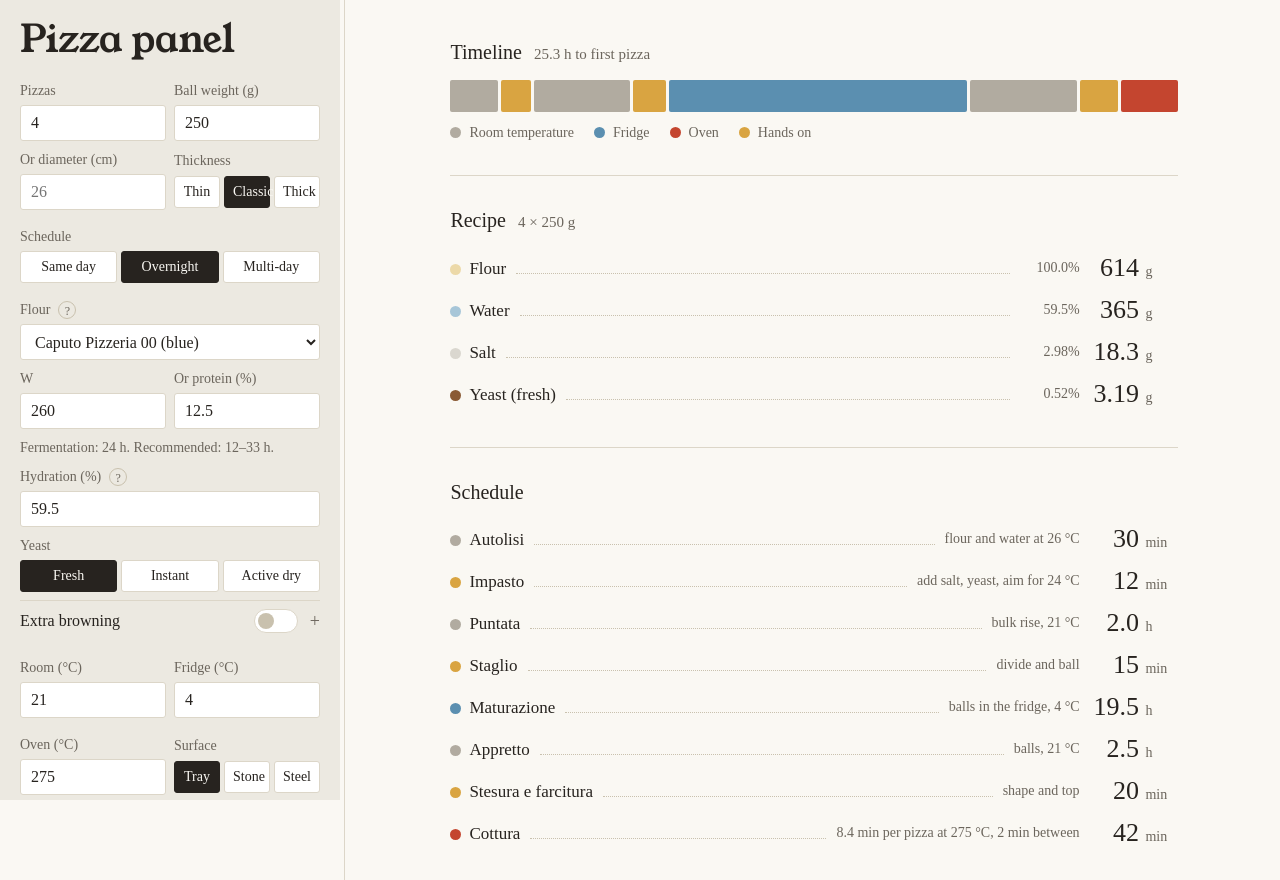
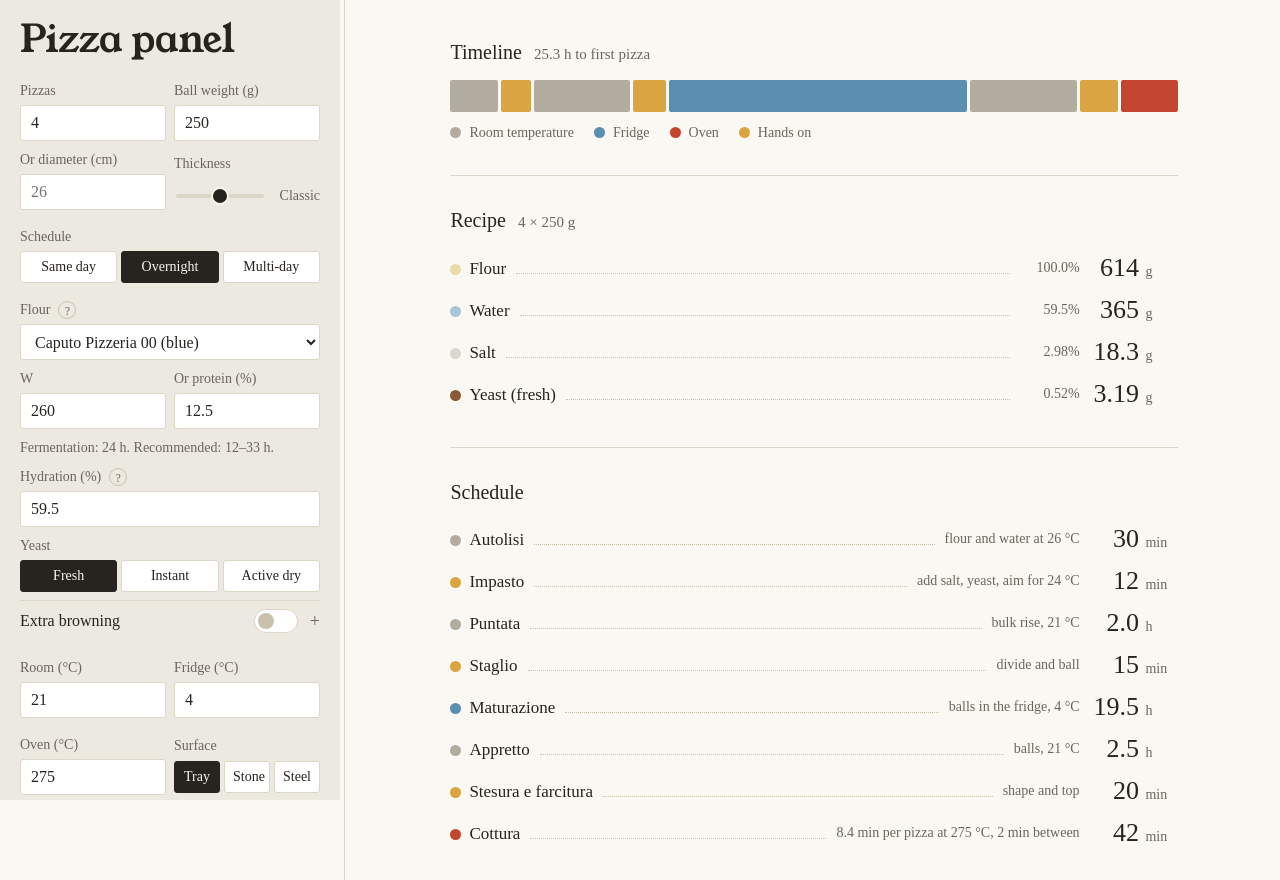
Before and after one commit to Nodo1221/Pizza-panel, a React (Vite) app: page / in a window 1280 px wide. Shown: the top 880 px of the page. Built offline with nearby package versions, Linux system fonts and the light colour scheme.

Commit message:
Replace thickness Seg with range slider

```diff
--- a/src/App.tsx
+++ b/src/App.tsx
@@ -235,7 +235,17 @@ export default function App() {
                 />
               </F>
               <Grp label="Thickness">
-                <Seg<ThickOption> value={s.thick} options={THICK_LABELS} onPick={v => set('thick', v)} />
+                <div className="slider-row">
+                  <input
+                    type="range" min={0} max={2} step={1}
+                    value={s.thick === 'light' ? 0 : s.thick === 'classic' ? 1 : 2}
+                    onChange={e => {
+                      const v = Number(e.target.value)
+                      set('thick', v === 0 ? 'light' : v === 1 ? 'classic' : 'thick')
+                    }}
+                  />
+                  <span className="slider-label">{s.thick === 'light' ? 'Thin' : s.thick === 'classic' ? 'Classic' : 'Thick'}</span>
+                </div>
               </Grp>
             </div>
             {s.diamCm > 0 && <p className="hint">{effBallG} g per ball from ⌀{s.diamCm} cm ({s.thick}).</p>}
--- a/src/index.css
+++ b/src/index.css
@@ -81,7 +81,35 @@ input, select {
   width: 100%;
 }
 input[aria-invalid='true'] { border-color: var(--alert); }
+input[type='range'] {
+  appearance: none; -webkit-appearance: none;
+  height: auto; padding: 0; border: none; background: none;
+  width: 100%; cursor: pointer;
+}
+input[type='range']::-webkit-slider-runnable-track {
+  height: 4px; border-radius: 2px; background: var(--line);
+}
+input[type='range']::-moz-range-track {
+  height: 4px; border-radius: 2px; background: var(--line); border: none;
+}
+input[type='range']::-webkit-slider-thumb {
+  appearance: none; -webkit-appearance: none;
+  width: 18px; height: 18px; border-radius: 50%;
+  background: var(--ink); border: 2px solid var(--sheet);
+  margin-top: -7px;
+}
+input[type='range']::-moz-range-thumb {
+  width: 18px; height: 18px; border-radius: 50%;
+  background: var(--ink); border: 2px solid var(--sheet);
+}
+input[type='range']:focus-visible { outline: none; }
+input[type='range']:focus-visible::-webkit-slider-thumb { box-shadow: 0 0 0 3px var(--basil); }
+input[type='range']:focus-visible::-moz-range-thumb { box-shadow: 0 0 0 3px var(--basil); }
 :focus-visible { outline: 2px solid var(--basil); outline-offset: 2px; }
+
+.slider-row { display: flex; align-items: center; gap: 10px; }
+.slider-row input[type='range'] { flex: 1; }
+.slider-label { font-size: 14px; color: var(--mute); white-space: nowrap; min-width: 44px; text-align: right; }
 
 .seg { display: flex; gap: 4px; flex-wrap: wrap; }
 .seg button {
```
